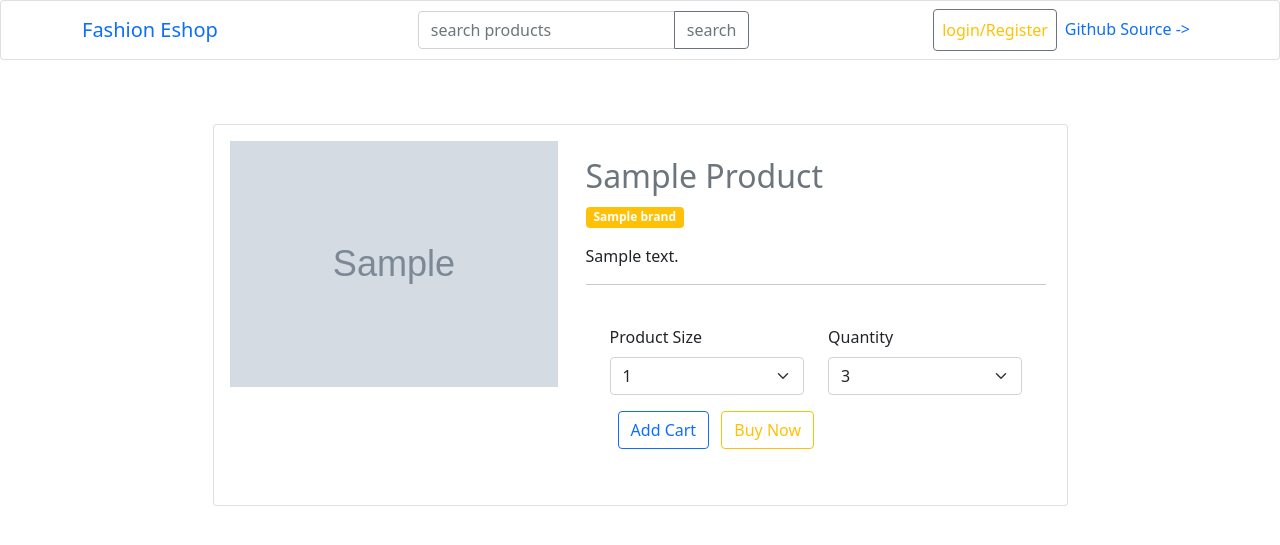
After one commit to sirjandrn25/fashion_eshop_backend, a Django app: template frontend/templates/home/product_detail.html in a window 1280 px wide. The commit adds this page. Shown: the top 545 px of the page. Run offline with Django 4.2, Linux system fonts and the light colour scheme; the template is opened without the code that fills it: most values are stand-ins (such as "Sample title", 1, 10 or a date in 2020); grey boxes marked "Sample" are stand-in pictures.

Commit message:
product detail show

```diff
--- a/fashion_shop/settings.py
+++ b/fashion_shop/settings.py
@@ -127,6 +127,8 @@ STATICFILES_DIRS = [
     '/var/www/static/',
 ]
 
+MEDIA_ROOT = os.path.join(BASE_DIR, 'media/')
+MEDIA_URL = "media/"
 # Default primary key field type
 # https://docs.djangoproject.com/en/4.0/ref/settings/#default-auto-field
 
--- a/fashion_shop/urls.py
+++ b/fashion_shop/urls.py
@@ -32,7 +32,8 @@ schema_view = get_schema_view(
    public=True,
    permission_classes=[permissions.AllowAny],
 )
-
+from django.conf import settings
+from django.conf.urls.static import static
 
 urlpatterns = [
     path("",include('frontend.urls')),
@@ -43,3 +44,6 @@ urlpatterns = [
     path('docs/', schema_view.with_ui('swagger', cache_timeout=0), name='schema-swagger-ui'),
     path('redoc/', schema_view.with_ui('redoc', cache_timeout=0), name='schema-redoc'),
 ]
+if settings.DEBUG:
+    urlpatterns += static(settings.MEDIA_URL,
+                          document_root=settings.MEDIA_ROOT)
--- a/frontend/templates/base/layout.html
+++ b/frontend/templates/base/layout.html
@@ -14,7 +14,7 @@
     <nav>
         <nav class="navbar navbar-expand-lg card">
             <div class="container">
-              <a class="navbar-brand" href="{% url 'index' %}">Eshop</a>
+              <a class="navbar-brand" href="{% url 'index' %}">Fashion Eshop</a>
               <button class="navbar-toggler" type="button" data-bs-toggle="collapse" data-bs-target="#navbarSupportedContent" aria-controls="navbarSupportedContent" aria-expanded="false" aria-label="Toggle navigation">
                 <span class="navbar-toggler-icon"></span>
               </button>
--- /dev/null
+++ b/frontend/templates/home/product_detail.html
@@ -0,0 +1,64 @@
+{% extends 'base/layout.html' %}
+{% load product_filter %}
+{% block main_content %}
+    <div class="container  py-3 my-5 ">
+
+            <div class="row justify-content-center">
+                <div class="col-9 card p-3">
+                    <div class="row">
+                        <div class="col-5">
+                            <img src="{{product.thumbnail.url}}" class="img-fluid" alt="">
+                        </div>
+                        <div class="col-7 p-3">
+                            <h2 class="text-secondary text-capitalize">{{product.title}}</h2>
+                            <p class="badge bg-warning">{{product.brand}}</p>
+                            <p>
+                                {{product.description}}
+                            </p>
+
+                            <hr>
+                            <form action="" class="p-4">
+                                <div class="row">
+                                    <div class="col mb-3">
+                                        <label for="exampleFormControlInput1" class="form-label">Product Size</label>
+                                        <select class="form-select" id="product_size" aria-label="Default select example">
+                                            {% for size in sizes %}
+                                                <option value="{{size.size}}">{{size.size}}</option>
+                                            {% endfor %}
+
+
+                                          </select>
+                                      </div>
+                                      <div class="col mb-3">
+                                        <label for="exampleFormControlInput2" class="form-label">Quantity</label>
+                                        <select class="form-select" aria-label="Default select example">
+
+                                            {% for qty in sizes.0.stock|size_stock_range %}
+                                                <option {{qty|contain_cart_qty}} >{{qty}}</option>
+                                            {% endfor %}
+
+                                          </select>
+                                      </div>
+
+                                </div>
+                                <button type="submit" class="btn btn-outline-primary mx-2">Add Cart</button>
+                                <button class="btn btn-outline-warning">Buy Now</button>
+
+
+
+
+
+                            </form>
+                        </div>
+                    </div>
+                </div>
+            </div>
+
+    </div>
+    <script>
+        let product_size_select = document.getElementById("product_size");
+        product_size_select.addEventListener("change",(e)=>{
+            console.log(e.target.value)
+        })
+    </script>
+{% endblock main_content %}
--- /dev/null
+++ b/frontend/templatetags/product_filter.py
@@ -0,0 +1,16 @@
+from django import template
+
+register = template.Library()
+
+
+@register.filter(name="size_stock_range")
+def size_stock_range(stock):
+
+    qty_range = [qty+1 for qty in range(stock)]
+    return qty_range
+
+@register.filter(name="contain_cart_qty")
+def contain_cart_qty(stock):
+    if stock == 3:
+        return "selected"
+    return ''
--- a/frontend/urls.py
+++ b/frontend/urls.py
@@ -8,5 +8,6 @@ urlpatterns = [
     path("",index,name="index"),
     path("user_login/",login_view,name="user_login"),
     path("user_register/",userRegisterView,name="user_register"),
-    path("user_logout/",userLogout,name="user_logout")
+    path("user_logout/",userLogout,name="user_logout"),
+    path("product/<str:product_title>/",product_detail,name="product_detail"),
 ]
--- a/store/admin.py
+++ b/store/admin.py
@@ -9,3 +9,4 @@ admin.site.register(Product)
 admin.site.register(Category)
 admin.site.register(Fashion)
 admin.site.register(Brand)
+admin.site.register(ProductSize)
--- a/store/models/product.py
+++ b/store/models/product.py
@@ -15,7 +15,7 @@ class Product(DateTimeTracker):
     title = models.CharField(max_length=150,unique=True)
     price = models.FloatField()
     is_available = models.BooleanField(default=False)
-    description = models.TextField()
+    description = models.TextField(blank=True)
     category = models.ForeignKey(Category,on_delete=models.CASCADE)
     brand = models.ForeignKey(Brand,on_delete=models.CASCADE)
     thumbnail = models.ImageField(upload_to="products/")
```
Also changed, not shown: frontend/templates/home/index.html (+26 -11 lines), frontend/views/home.py (+23 -0 lines), frontend/templatetags/__init__.py (added), media/products/alex-haigh-fEt6Wd4t4j0-unsplash.jpg (added), media/products/matt-moloney-5NPId7L1_p4-unsplash.jpg (added), media/products/pedram-normohamadian-M3-eH4_UNpQ-unsplash.jpg (added), 2 other files.
